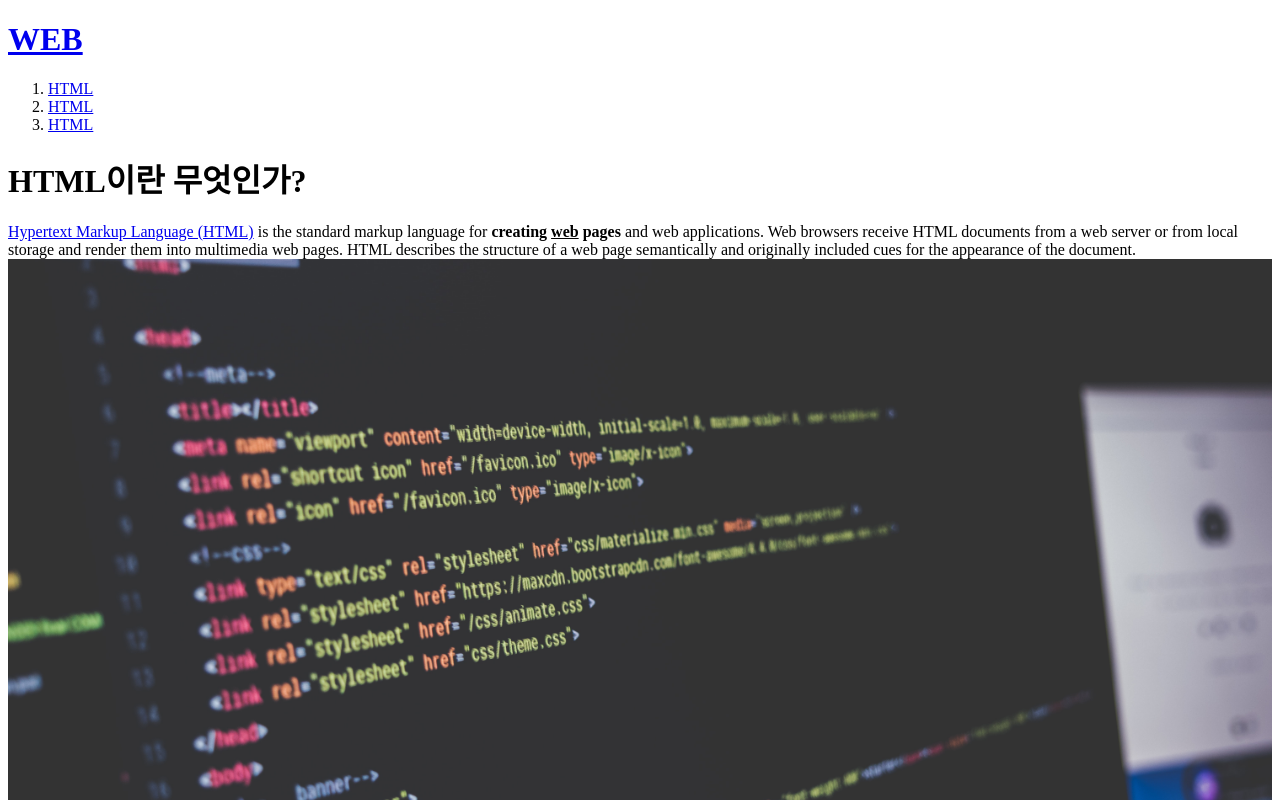
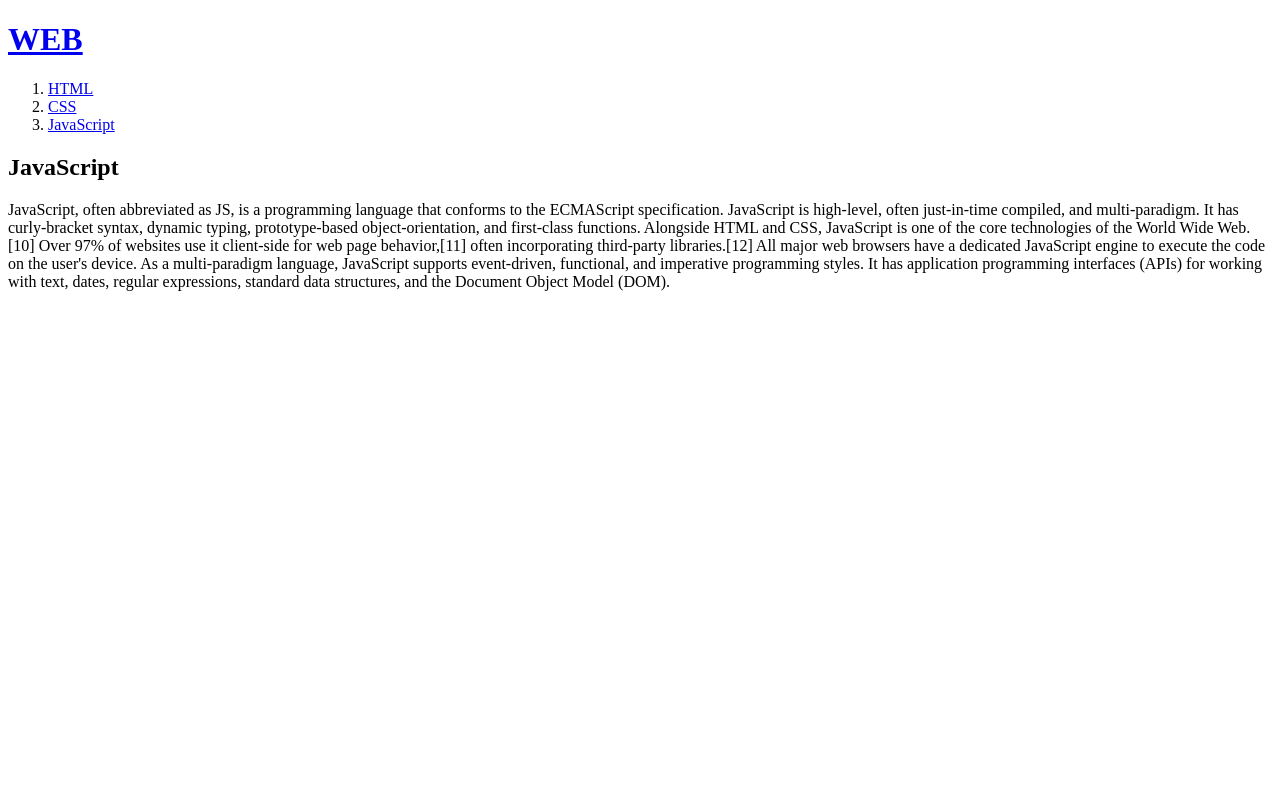
Before and after one commit to jhp621/web1, a plain HTML site: page 3.html in a window 1280 px wide. Shown: the top 800 px of the page. Drawn offline with Linux system fonts and the light colour scheme; a script that the page names is missing.

Commit message:
Update 3.html

```diff
--- a/3.html
+++ b/3.html
@@ -1,18 +1,41 @@
 <!doctype html>
 <html>
 <head>
-  <title>WEB1 - html</title>
+  <title>WEB1 - JavaScript</title>
   <meta charset = "utf-8">
 </head>
 <body>
   <h1><a href="index.html">WEB</h1>
   <ol>
     <li><a href="1.html">HTML</a></li>
-    <li><a href="2.html">HTML</a></li>
-    <li><a href="3.html">HTML</a></li>
+    <li><a href="2.html">CSS</a></li>
+    <li><a href="3.html">JavaScript</a></li>
   </ol>
-  <h1>HTML이란 무엇인가?</h1>
-  <p><a href="https://www.w3.org/TR/html52/" target="_blank" title="html5 specification">Hypertext Markup Language (HTML)</a> is the standard markup language for <strong>creating <u>web</u> pages</strong> and web applications. Web browsers receive HTML documents from a web server or from local storage and render them into multimedia web pages. HTML describes the structure of a web page semantically and originally included cues for the appearance of the document.<img src="coding.jpg" width="100%"></p>
-  <p style="margin-top:45px;">HTML elements are the building blocks of HTML pages. With HTML constructs, images, and other objects, such as interactive forms,may be embedded into the rendered page. It provides a means to create structured documents by denoting structural semantics for text such as headings, paragraphs, lists, links, quotes and other items. HTML elements are delineated by tags, written using angle brackets.</p>
+  <h2>JavaScript</h2>
+  <p>
+    JavaScript, often abbreviated as JS, is a programming language that conforms to the ECMAScript specification. JavaScript is high-level, often just-in-time compiled, and multi-paradigm. It has curly-bracket syntax, dynamic typing, prototype-based object-orientation, and first-class functions.
+Alongside HTML and CSS, JavaScript is one of the core technologies of the World Wide Web.[10] Over 97% of websites use it client-side for web page behavior,[11] often incorporating third-party libraries.[12] All major web browsers have a dedicated JavaScript engine to execute the code on the user's device.
+As a multi-paradigm language, JavaScript supports event-driven, functional, and imperative programming styles. It has application programming interfaces (APIs) for working with text, dates, regular expressions, standard data structures, and the Document Object Model (DOM).
+  </p>
+    <div id="disqus_thread"></div>
+<script>
+    /**
+    *  RECOMMENDED CONFIGURATION VARIABLES: EDIT AND UNCOMMENT THE SECTION BELOW TO INSERT DYNAMIC VALUES FROM YOUR PLATFORM OR CMS.
+    *  LEARN WHY DEFINING THESE VARIABLES IS IMPORTANT: https://disqus.com/admin/universalcode/#configuration-variables    */
+    /*
+    var disqus_config = function () {
+    this.page.url = PAGE_URL;  // Replace PAGE_URL with your page's canonical URL variable
+    this.page.identifier = PAGE_IDENTIFIER; // Replace PAGE_IDENTIFIER with your page's unique identifier variable
+    };
+    */
+    (function() { // DON'T EDIT BELOW THIS LINE
+    var d = document, s = d.createElement('script');
+    s.src = 'https://web1-garsqze9gk.disqus.com/embed.js';
+    s.setAttribute('data-timestamp', +new Date());
+    (d.head || d.body).appendChild(s);
+    })();
+</script>
+<noscript>Please enable JavaScript to view the <a href="https://disqus.com/?ref_noscript">comments powered by Disqus.</a></noscript>
+</p>
   </body>
 </html>
```
